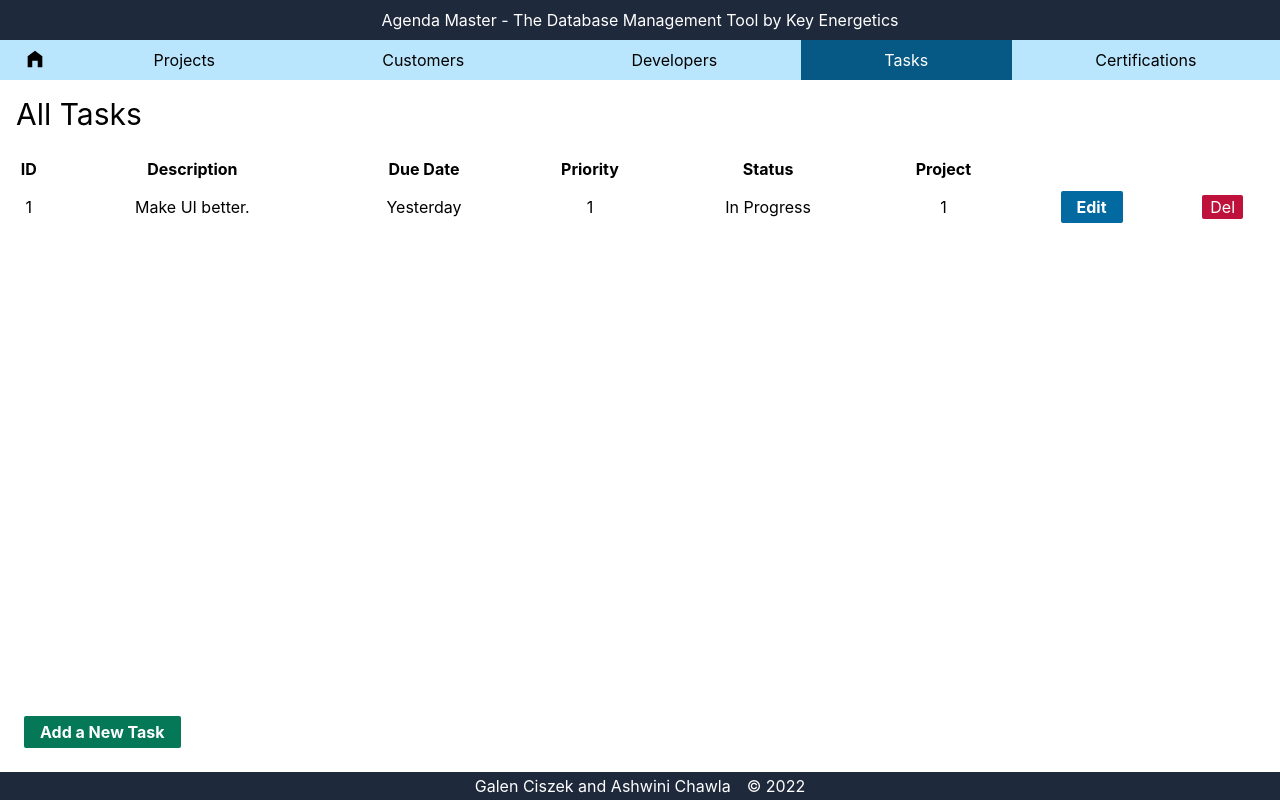
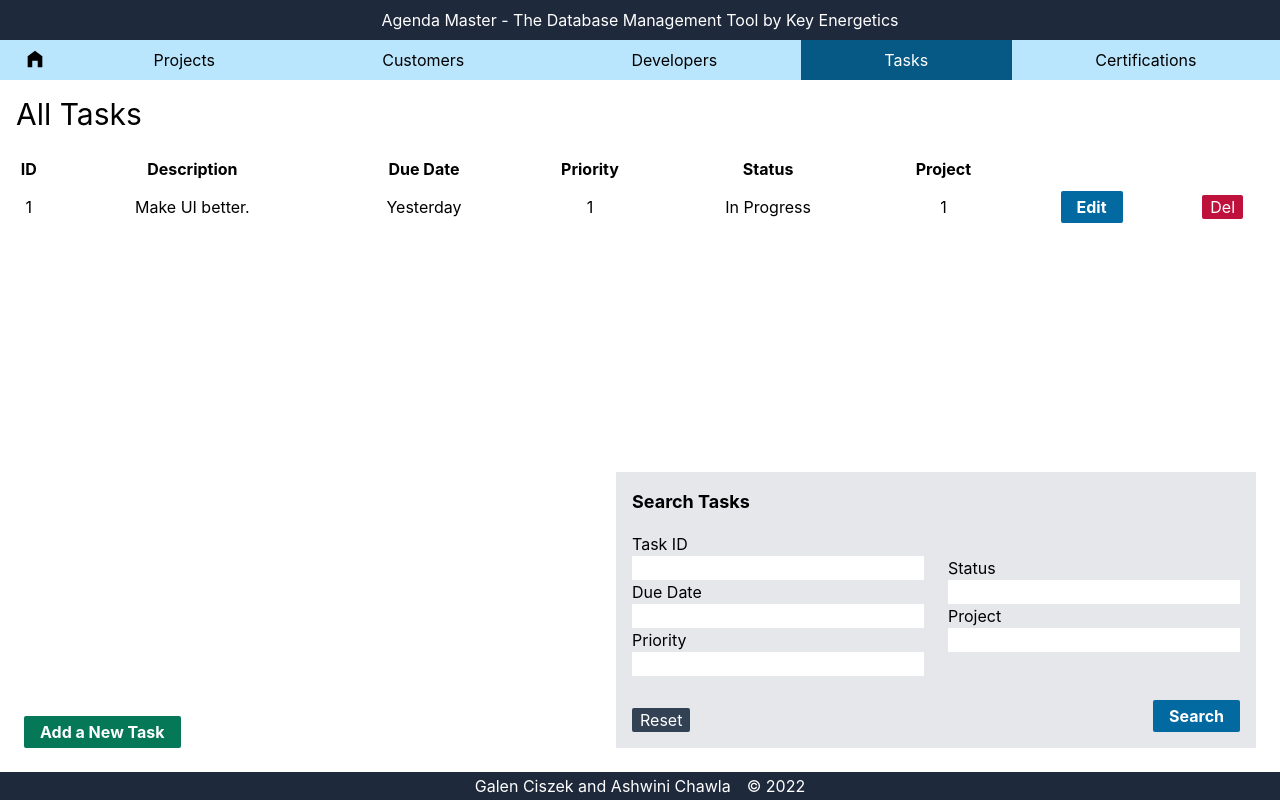
Before and after one commit to galenczk/Agenda-Master, a React (Create React App) app: page /tasks in a window 1280 px wide. Built offline with nearby package versions, Linux system fonts and the light colour scheme.

Commit message:
Added dropdown fields to add forms with FK relationships

```diff
--- a/src/pages/developers/AddDeveloperPage.js
+++ b/src/pages/developers/AddDeveloperPage.js
@@ -9,15 +9,26 @@ import axios from "axios";
 
 // Page function
 export default function AddDeveloperPage() {
+  const [projects, setProjects] = useState([]);
+  const navigate = useNavigate();
 
-  const navigate = useNavigate()
+  async function loadProjects() {
+    const response = await axios.get("http://flip2.engr.oregonstate.edu:33522/projects");
+    const projects = response.data;
+    console.log(projects);
+    setProjects(projects);
+  }
 
-  async function onAdd(values){
+  async function onAdd(values) {
     const response = await axios.post("http://flip2.engr.oregonstate.edu:33522/developers", values);
-    if(response.status === 201){
-      navigate("/developers")
+    if (response.status === 201) {
+      navigate("/developers");
     }
   }
+
+  useEffect(() => {
+    loadProjects();
+  }, []);
 
   // DOM return
   return (
@@ -34,7 +45,7 @@ export default function AddDeveloperPage() {
             project_id: null,
           }}
           onSubmit={async (values) => {
-            onAdd(values)
+            onAdd(values);
           }}
         >
           <Form class="flex flex-col">
@@ -47,7 +58,16 @@ export default function AddDeveloperPage() {
             <label for="phone_number">Phone Number</label>
             <Field type="text" id="phone_number" name="phone_number" />
             <label for="project_id">Project ID</label>
-          <Field type="text" id="project_id" name="project_id" />
+            <Field as="select" id="project_id" name="project_id">
+              <option value=""> - </option>
+              {projects.map((item, key) => {
+                return (
+                  <option key={key + 1} value={item.project_id}>
+                    {item.title}
+                  </option>
+                );
+              })}
+            </Field>
 
             <div class="flex justify-between mt-6">
               <button class="btn-small btn-gray" type="reset">
--- a/src/pages/projects/AddProjectPage.js
+++ b/src/pages/projects/AddProjectPage.js
@@ -9,7 +9,14 @@ import axios from "axios";
 
 // Page function
 export default function AddProjectPage() {
+  const [customers, setCustomers] = useState([])
   const navigate = useNavigate()
+
+  async function loadCustomers() {
+    const response = await axios.get("http://flip2.engr.oregonstate.edu:33522/customers");
+    const customers = response.data;
+    setCustomers(customers);
+  }
 
   async function onAdd(values){
     const response = await axios.post("http://flip2.engr.oregonstate.edu:33522/projects", values);
@@ -17,6 +24,11 @@ export default function AddProjectPage() {
       navigate("/projects");
     }
   }
+
+  useEffect(()=>{
+    loadCustomers();
+  }, [])
+
   // DOM return
   return (
     <>
@@ -45,7 +57,13 @@ export default function AddProjectPage() {
           <label for="proj_status">Project Status</label>
           <Field type="text" id="proj_status" name="proj_status" />
           <label for="customer_id">Customer ID</label>
-          <Field type="text" id="customer_id" name="customer_id" />
+          <Field as="select" id="customer_id" name="customer_id">
+            <option value=""> - </option>
+            {customers.map(
+              (item, key)=>{
+              return <option key={key +1} value={item.customer_id}>{item.company_name}</option>
+            })}
+          </Field>
 
           <div class="flex justify-between mt-6">
               <button class="btn-small btn-gray" type="reset">
--- a/src/pages/tasks/AddTaskPage.js
+++ b/src/pages/tasks/AddTaskPage.js
@@ -1,35 +1,74 @@
 // Import dependencies
 import React from "react";
-import { useFormik } from "formik";
+import { Formik, Field, Form } from "formik";
+import { useNavigate } from "react-router-dom";
+import { useState, useEffect } from "react";
+import axios from "axios";
 
 // Import components
 
 // Page function
 export default function AddTaskPage() {
+  const [projects, setProjects] = useState([]);
+  const navigate = useNavigate();
 
+  async function loadProjects() {
+    const response = await axios.get("http://flip2.engr.oregonstate.edu:33522/projects");
+    const projects = response.data;
+    console.log(projects);
+    setProjects(projects);
+  }
 
+  useEffect(() => {
+    loadProjects();
+  }, []);
 
   // DOM return
   return (
     <>
       <h1 class="text-3xl p-6 text-center"> Add a Task</h1>
 
-      <div id="Add Project Form" class="p-8 bg-gray-300 mx-auto w-1/2">
-        <form class="flex flex-col">
-          <label for="first_name">Description </label>
-          <input type="text" id="first_name" name="first_name" />
-          <label for="last_name">Due Date</label>
-          <input type="text" id="last_name" name="last_name" />
-          <label for="email">Priority</label>
-          <input type="date" id="email" name="email" />
-          <label for="phone_number">Status</label>
-          <input type="text" id="phone_number" name="phone_number" />
+      <div id="Add Task Form" class="p-8 bg-gray-300 mx-auto w-1/2">
+        <Formik
+          initialValues={{
+            description: "",
+            due_date: "",
+            priority: "",
+            status: "",
+            project_id: "",
+          }}
+        >
+          <Form class="flex flex-col">
+            <label for="description">Description </label>
+            <Field type="text" id="description" name="first_descriptionname" />
+            <label for="due_date">Due Date</label>
+            <Field type="text" id="due_date" name="due_date" />
+            <label for="priority">Priority</label>
+            <Field type="date" id="priority" name="priority" />
+            <label for="status">Status</label>
+            <Field as="select" id="status" name="status" />
+            <label for="project">Project</label>
+            <Field as="select" id="project" name="project">
+              <option value=""> - </option>
+              {projects.map((item, key) => {
+                return (
+                  <option key={key + 1} value={item.project_id}>
+                    {item.title}
+                  </option>
+                );
+              })}
+            </Field>
 
-          <div class="flex justify-between mt-6">
-            <button class="btn-small btn-gray">Reset</button>
-            <button class="btn btn-green">Add</button>
-          </div>
-        </form>
+            <div class="flex justify-between mt-6">
+              <button class="btn-small btn-gray" type="reset">
+                Reset
+              </button>
+              <button class="btn btn-green" type="submit">
+                Add
+              </button>
+            </div>
+          </Form>
+        </Formik>
       </div>
     </>
   );
--- a/src/pages/tasks/AllTasksPage.js
+++ b/src/pages/tasks/AllTasksPage.js
@@ -1,6 +1,6 @@
 // Import dependencies
 import React from "react";
-import { useFormik } from "formik";
+import { Formik, Form, Field } from "formik";
 
 // Import components
 import Navigation from "../../components/Navigation"
@@ -30,22 +30,65 @@ export default function AllTasksPage() {
   // DOM return
   return (
     <>
-      <h1 class="text-3xl p-4">
-        All Tasks
-      </h1>
+      <h1 class="text-3xl p-4">All Tasks</h1>
 
       <TaskTable tasks={tasks} onEdit={onEdit} />
 
-
-
       <div class="flex-grow" />
 
-<div class="flex justify-between">
-  <button class="btn btn-green m-6 place-self-end" onClick={() => {navigate("/add-task")}}>Add a New Task</button>
+      <div className="flex justify-between">
+        <div class="flex justify-between">
+          <button
+            class="btn btn-green m-6 place-self-end"
+            onClick={() => {
+              navigate("/add-task");
+            }}
+          >
+            Add a New Task
+          </button>
+        </div>
 
+        <div class="p-4 bg-gray-200 w-1/2 m-6">
+          <Formik
+            initialValues={{
+              ID: "",
+              dueDate: "",
+              priority: "",
+              status: "",
+              project: "",
+            }}
+          >
+            <Form class="flex flex-col">
+              <legend class="text-lg font-bold mb-4">Search Tasks</legend>
 
-</div>
+              <div class="flex">
+                <div class="flex flex-col flex-grow">
+                  <label for="task_ID">Task ID</label>
+                  <Field type="text" id="task_ID" name="task_ID" />
+                  <label for="dueDate">Due Date</label>
+                  <Field type="text" id="dueDate" name="dueDate" />
+                  <label for="priority">Priority</label>
+                  <Field type="text" id="priority" name="priority" />
+                </div>
 
+                <div class="w-6" />
+
+                <div class="flex flex-col flex-grow justify-center">
+                  <label for="status">Status</label>
+                  <Field type="text" id="status" name="status" />
+                  <label for="project">Project</label>
+                  <Field type="text" id="project" name="project" />
+                </div>
+              </div>
+
+              <div class="flex justify-between mt-6">
+                <button class="btn-small btn-gray">Reset</button>
+                <button class="btn btn-blue">Search</button>
+              </div>
+            </Form>
+          </Formik>
+        </div>
+      </div>
     </>
   );
 }
```
Also changed, not shown: src/pages/thingsUnseen/CertPage.js (renamed from src/pages/CertPage.js), src/pages/thingsUnseen/CustomerPage_old.js (renamed from src/pages/CustomerPage_old.js), src/pages/thingsUnseen/DeveloperPage.js (renamed from src/pages/DeveloperPage.js), src/pages/thingsUnseen/SEARCHFORM.js (renamed from src/pages/SEARCHFORM.js), src/pages/thingsUnseen/TaskPage.js (renamed from src/pages/TaskPage.js), 1 other file (tests, documents, lock files or other folders). Lines whose indentation alone changed are shown as unchanged.
